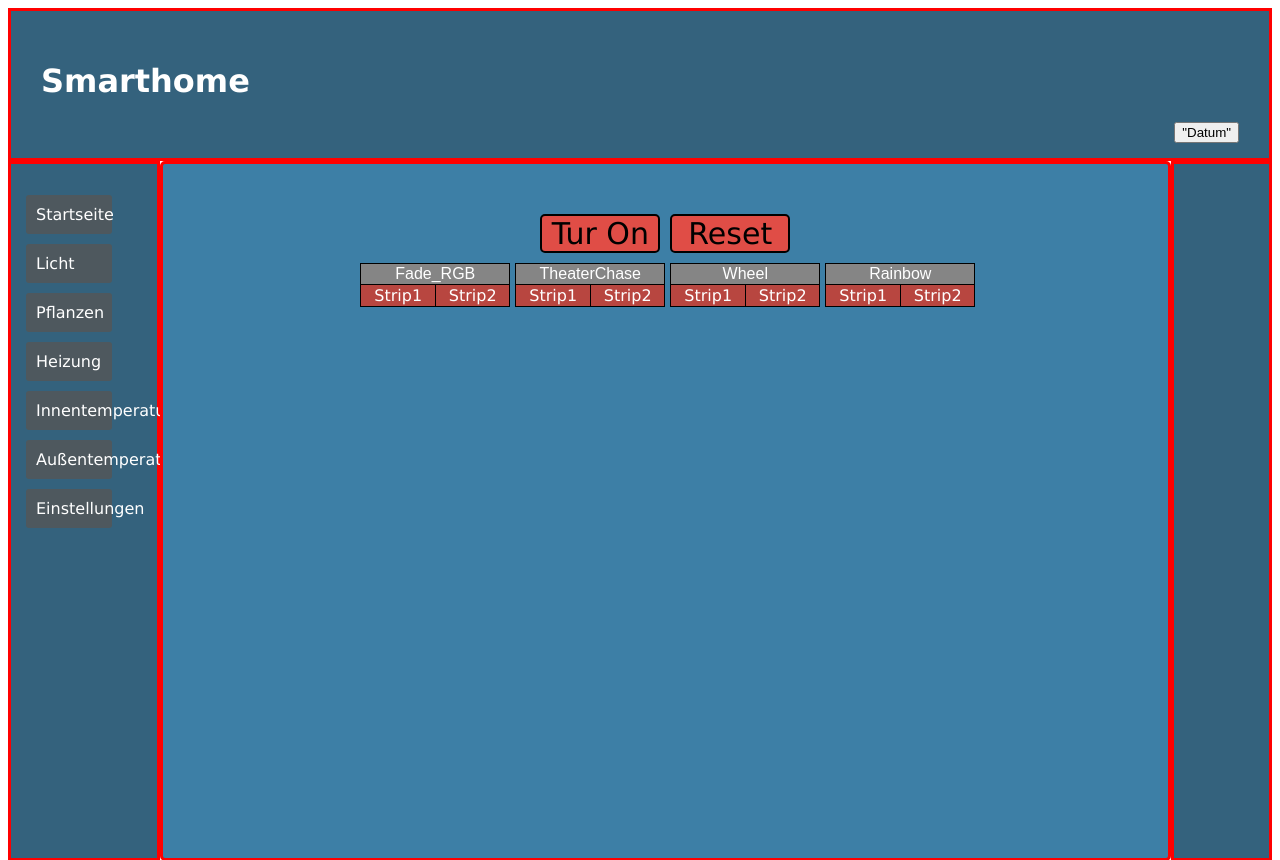
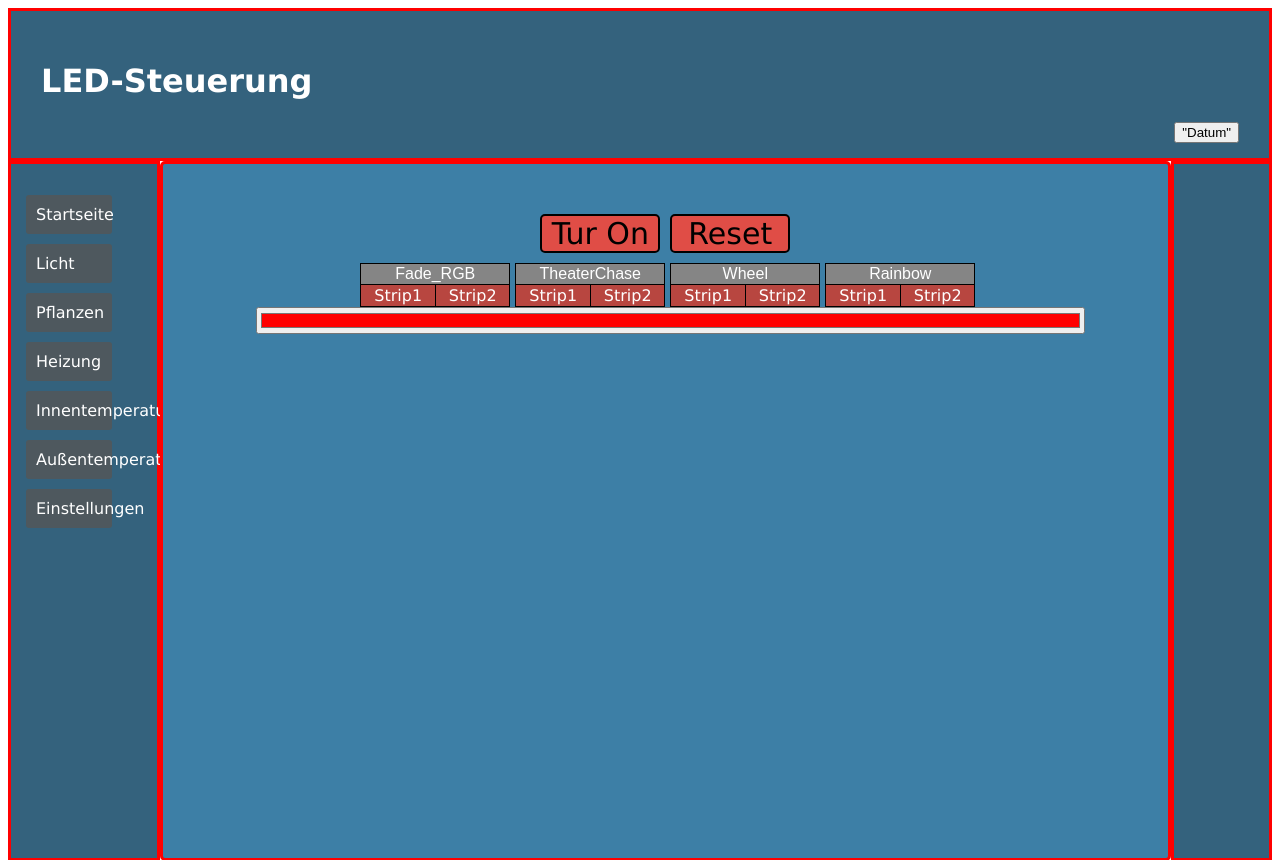
Before and after one commit to olol234/LED_Streifen, a Flask app: page /licht in a window 1280 px wide. Shown: the top 860 px of the page. Run offline with Flask 2, Linux system fonts and the light colour scheme.

Commit message:
styeelsheet front page

```diff
--- a/static/main.css
+++ b/static/main.css
@@ -53,7 +53,7 @@ html {
 
 
 }
-.header button {
+.header a {
     float: right;
 }
 
--- a/templates/licht.html
+++ b/templates/licht.html
@@ -10,7 +10,7 @@
 <body>
     <div class="col-4">
         <div class ="header">
-            <h1>Smarthome</h1>
+            <h1>LED-Steuerung</h1>
             <button>"Datum"</button>
         </div>
     </div>
@@ -70,8 +70,9 @@
                         <a href="#">Strip1</a>
                         <a href="#">Strip2</a>
                     </div>
+                </div>
+            <input type="color" id="html5colorpicker" onchange="clickColor(0, -1, -1, 5)" value="#ff0000" style="width:85%;">
 
-                </div>
 
             </div>
 
--- a/templates/main.html
+++ b/templates/main.html
@@ -10,7 +10,7 @@
     <div class="col-4">
         <div class ="header">
             <h1>Smarthome</h1>
-            <button>"Datum"</button>
+            <a href="http://www.ixq.de/datum/datum.php" target="_blank"><img src="http://www.ixq.de/datum/datum2.php" border="0" alt="heutiger Tag"></a>
         </div>
     </div>
     <div class="row">
```
